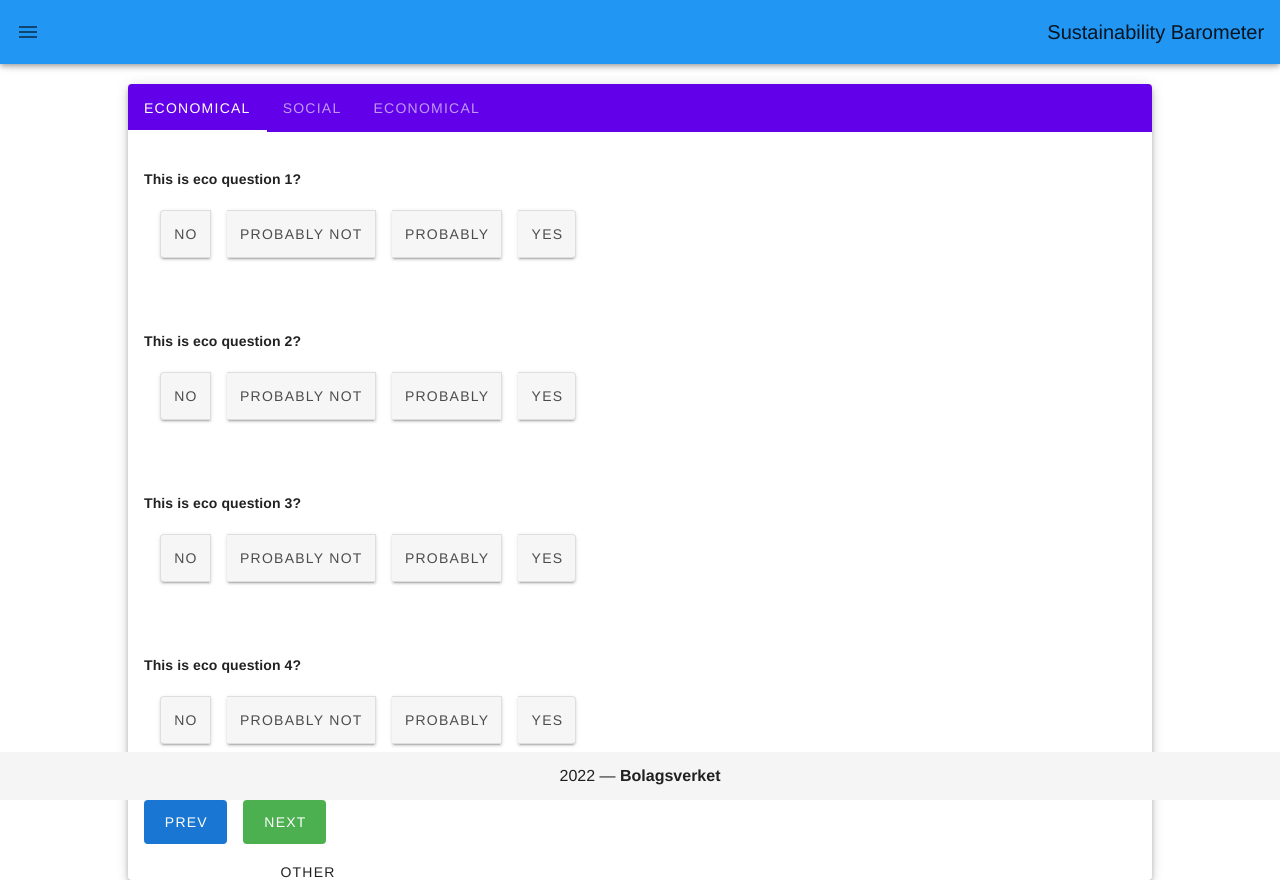
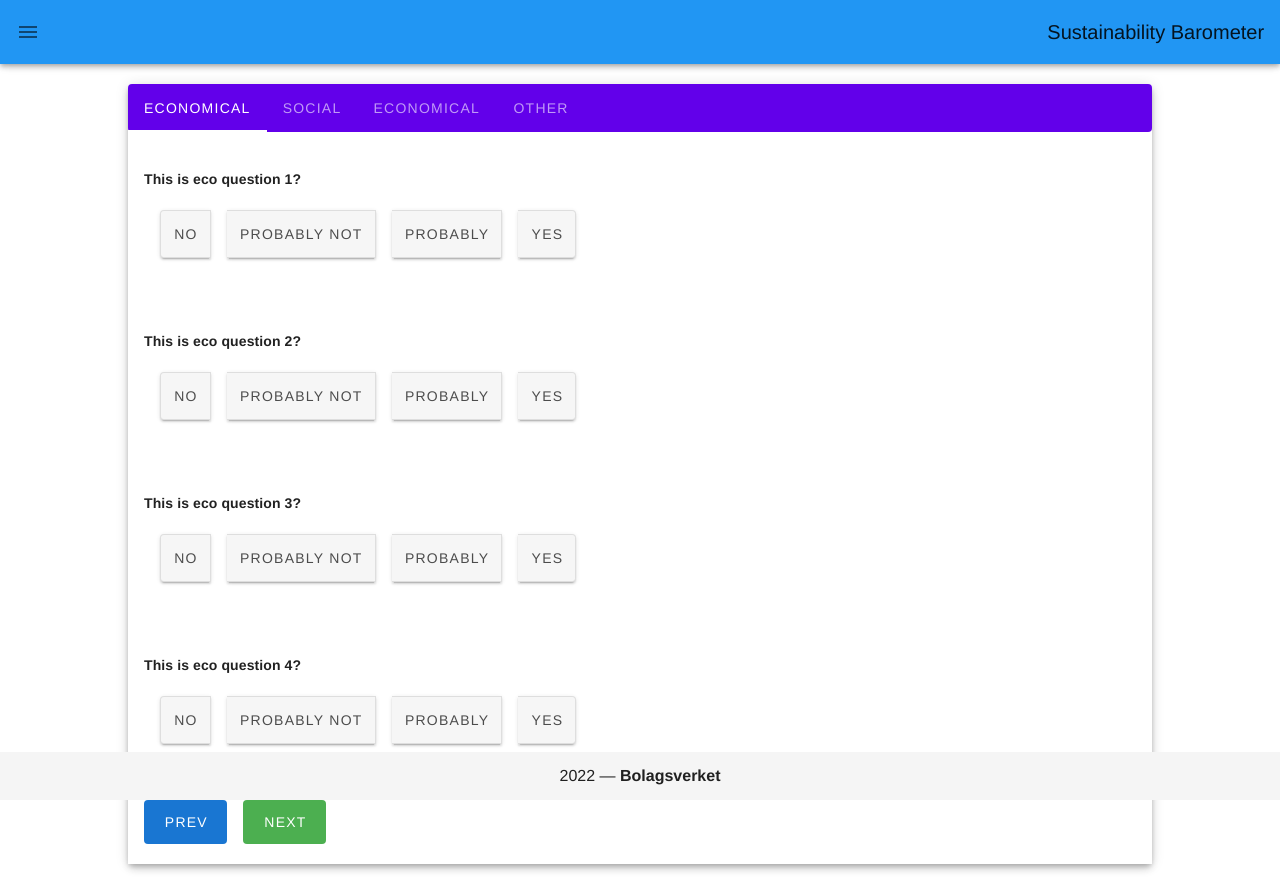
Before and after one commit to ClemLef/SIMS-bolagsverket, a Vue app in the folder testvue/: page /#/form in a window 1280 px wide. Built offline with nearby package versions, Linux system fonts and the light colour scheme.

Commit message:
updated formPage

```diff
--- a/testvue/src/views/FormPage.vue
+++ b/testvue/src/views/FormPage.vue
@@ -5,10 +5,11 @@
       v-model='tab'
       background-color="deep-purple accent-4"
       center-active
-          dark >
+      dark>
 
       <!-- ############################################################# TAB 1 -->
       <v-tab ripple href='#tab-1' @click="setCurrentTab(1)"> Economical </v-tab>
+
       <v-tab-item value='tab-1'>
 
         <!-- Tab Content -->
@@ -37,6 +38,7 @@
 
       <!-- ############################################################# TAB 2 -->
       <v-tab ripple href='#tab-2' @click="setCurrentTab(2)"> Social </v-tab>
+
       <v-tab-item value='tab-2'>
 
         <v-card-text class="text-left font-weight-black my-5"
@@ -65,19 +67,18 @@
       <!-- ############################################################# TAB 3 -->
       <v-tab ripple href='#tab-3'> Economical </v-tab>
       <v-tab-item value='tab-3'>
+      </v-tab-item>
 
+      <!-- ############################################################# TAB 4 -->
+      <v-tab ripple href='#tab-4'> Other </v-tab>
+      <v-tab-item value='tab-4'>
       </v-tab-item>
+
+    <!-- End of tabs -->
     </v-tabs>
 
-        <!-- ############################################################# TAB 3 -->
-        <v-tab ripple href='#tab-4'> Other </v-tab>
-          <v-tab-item value='tab-4'>
-
-          </v-tab-item>
-
+  <!-- End of Cad -->
   </v-card>
-
-      <!--  ANSWER TYPES -->
 
 <!--
   <v-slider class="my-5"
```
Lines whose indentation alone changed are shown as unchanged.
